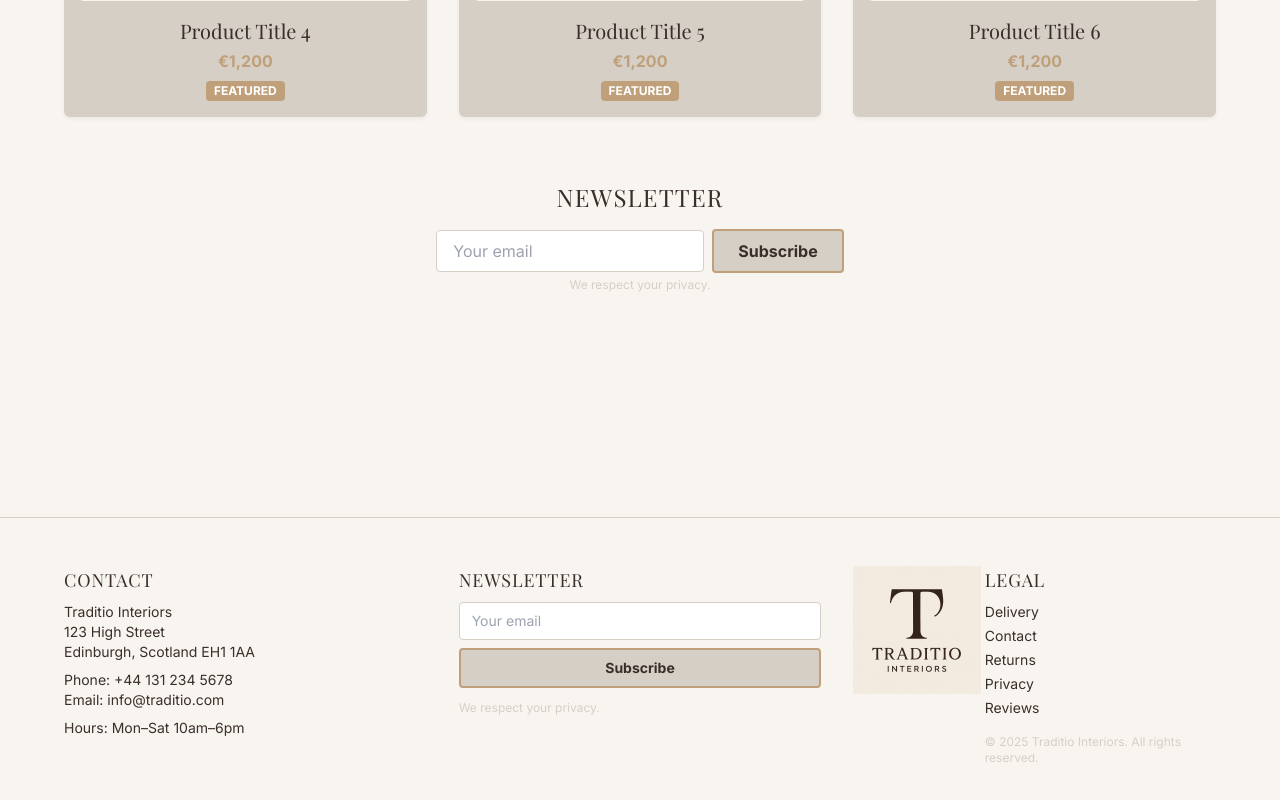
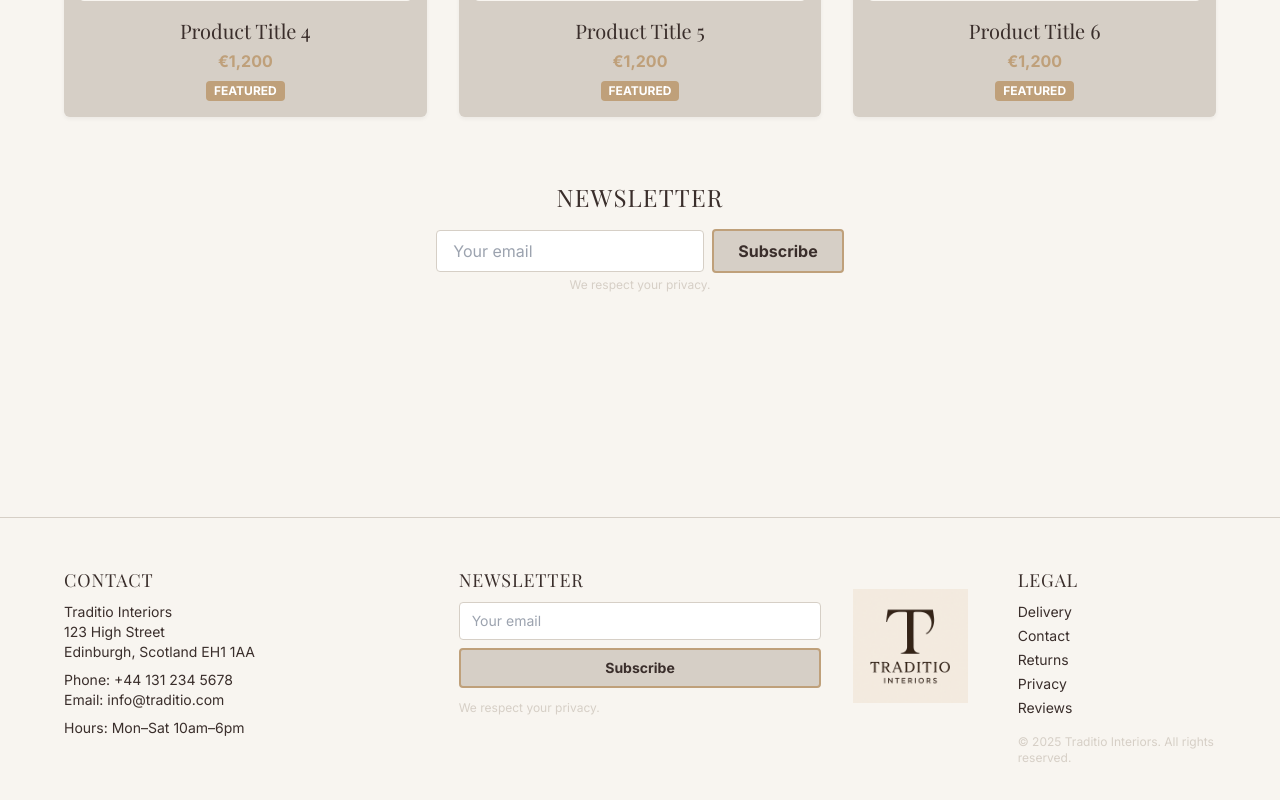
Before and after one commit to AutoJenny/traditio-site, a Next.js app: page / in a window 1280 px wide. Shown: the part 1043-1843 px from the top of the page. Built offline with nearby package versions, Linux system fonts and the light colour scheme.

Commit message:
style: Increase footer logo size and add 50px padding to its right in Legal column

```diff
--- a/src/app/layout.tsx
+++ b/src/app/layout.tsx
@@ -76,7 +76,7 @@ export default function RootLayout({
             </div>
             <div className="md:col-span-1 flex flex-row items-stretch h-full">
               <div className="flex items-center md:items-start justify-center md:justify-start h-full">
-                <img src="/traditio_logo.png" alt="Traditio Logo" className="h-full max-h-32 w-auto object-contain mr-4" style={{minHeight: '96px'}} />
+                <img src="/traditio_logo.png" alt="Traditio Logo" className="h-full max-h-40 w-auto object-contain" style={{minHeight: '120px', paddingRight: '50px'}} />
               </div>
               <div className="flex flex-col justify-center md:justify-start">
                 <h3 className="font-heading text-lg uppercase tracking-wider mb-2">Legal</h3>
```
